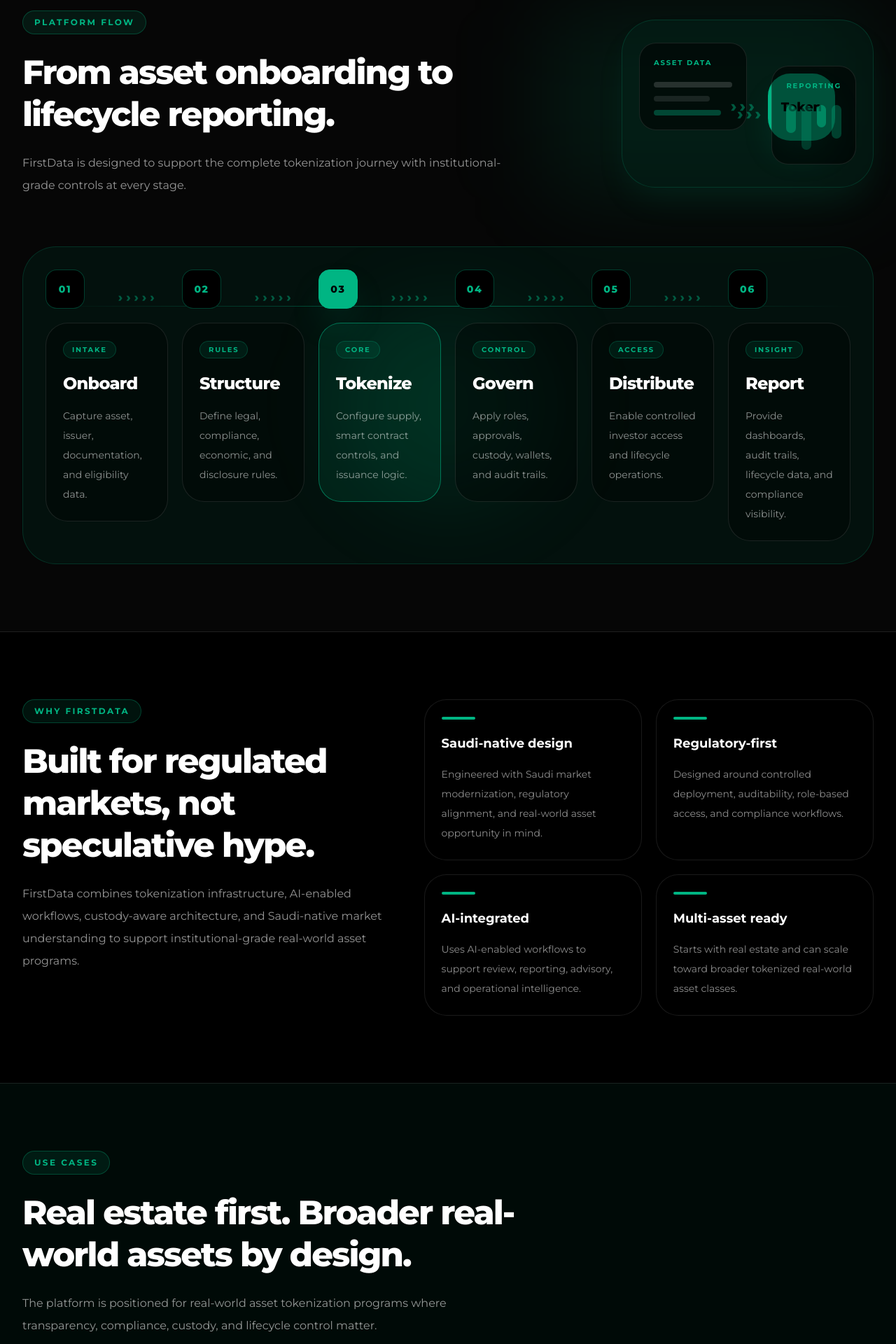
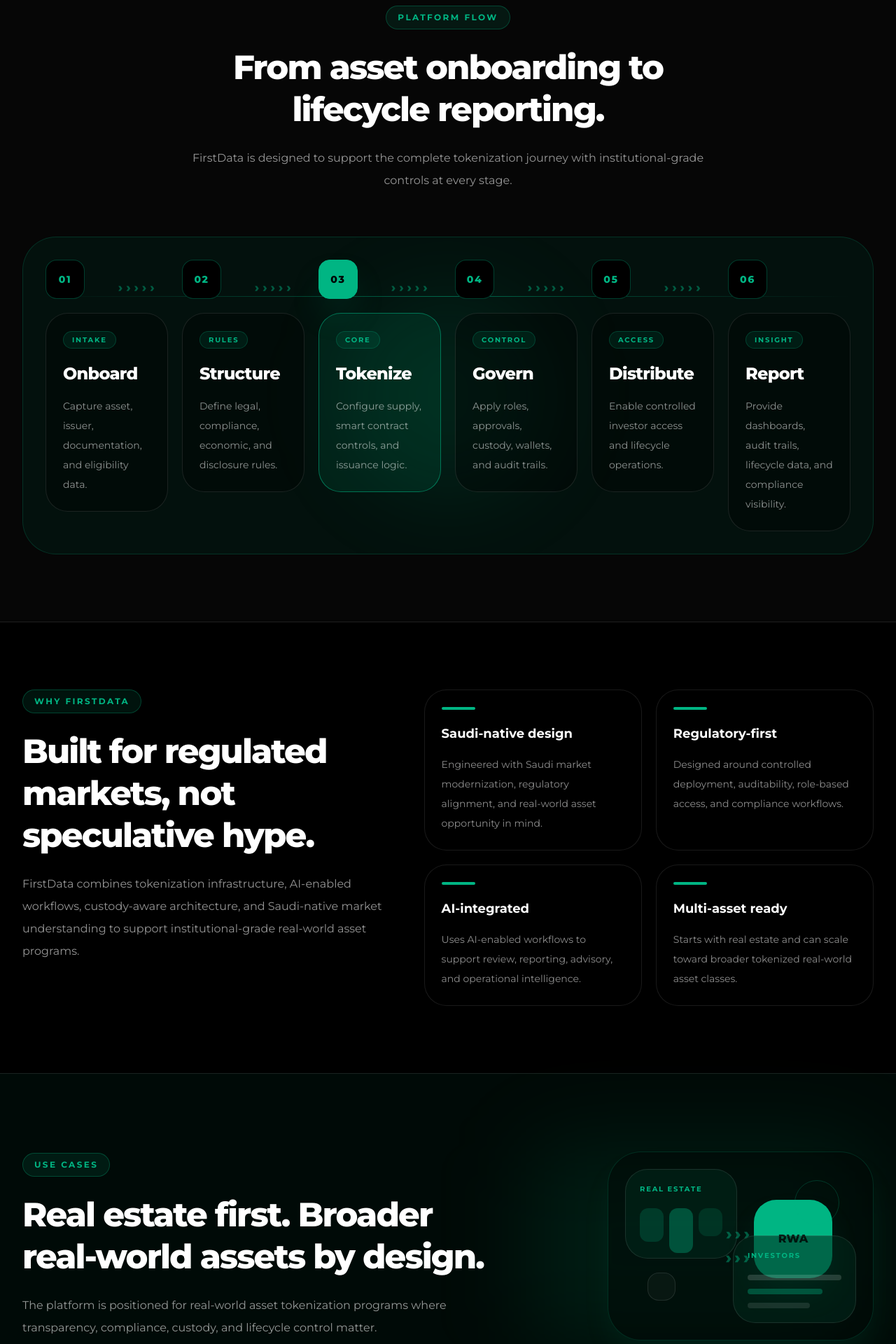
Before and after one commit to selmanpak/firstdata-website, a React (Vite) app: page / in a window 1280 px wide. Shown: the part 2080-4000 px from the top of the page at 70% size. Built offline with nearby package versions, Linux system fonts and the light colour scheme.

Commit message:
Move homepage visual to use cases section

```diff
--- a/src/pages/Home.tsx
+++ b/src/pages/Home.tsx
@@ -130,8 +130,7 @@
 
       <section className="border-y border-white/10 bg-white/[0.025]">
         <div className="mx-auto max-w-7xl px-5 py-24 lg:px-8">
-          <div className="grid gap-12 lg:grid-cols-[0.95fr_0.65fr] lg:items-center">
-            <div className="max-w-3xl text-center lg:text-left">
+          <div className="mx-auto max-w-3xl text-center">
             <div className="mb-6 inline-flex rounded-full border border-[#00B583]/30 bg-[#00B583]/10 px-4 py-2 text-xs font-bold uppercase tracking-[0.2em] text-[#00B583]">
               Platform Flow
             </div>
@@ -144,47 +143,6 @@
               FirstData is designed to support the complete tokenization journey
               with institutional-grade controls at every stage.
             </p>
-            </div>
-
-            <div className="relative hidden min-h-[280px] lg:block">
-              <div className="absolute inset-0 rounded-[3rem] bg-[#00B583]/10 blur-3xl" />
-              <div className="absolute right-0 top-1/2 h-[240px] w-[360px] -translate-y-1/2 rounded-[3rem] border border-[#00B583]/20 bg-[#00291D]/35 p-6 shadow-2xl shadow-[#00B583]/10">
-                <div className="relative h-full">
-                  <div className="absolute left-0 top-2 rounded-3xl border border-white/10 bg-black/55 p-5">
-                    <div className="text-[10px] font-bold uppercase tracking-[0.18em] text-[#00B583]">
-                      Asset data
-                    </div>
-                    <div className="mt-5 h-2 w-28 rounded-full bg-white/15" />
-                    <div className="mt-3 h-2 w-20 rounded-full bg-white/10" />
-                    <div className="mt-3 h-2 w-24 rounded-full bg-[#00B583]/35" />
-                  </div>
-
-                  <div className="absolute left-[8.75rem] top-[5.85rem] text-2xl font-extrabold tracking-[0.18em] text-[#00B583]/45">
-                    ›››
-                  </div>
-
-                  <div className="absolute left-[11.5rem] top-[3.25rem] flex h-24 w-24 items-center justify-center rounded-[2rem] border border-[#00B583]/50 bg-[#00B583] text-lg font-extrabold text-black shadow-2xl shadow-[#00B583]/20">
-                    Token
-                  </div>
-
-                  <div className="absolute right-0 bottom-2 rounded-3xl border border-white/10 bg-black/55 p-5">
-                    <div className="text-[10px] font-bold uppercase tracking-[0.18em] text-[#00B583]">
-                      Reporting
-                    </div>
-                    <div className="mt-5 grid grid-cols-4 gap-2">
-                      <div className="h-10 rounded-xl bg-[#00B583]/45" />
-                      <div className="h-16 rounded-xl bg-[#00B583]/25" />
-                      <div className="h-8 rounded-xl bg-[#00B583]/55" />
-                      <div className="h-12 rounded-xl bg-[#00B583]/30" />
-                    </div>
-                  </div>
-
-                  <div className="absolute bottom-[4.7rem] right-[8.8rem] text-2xl font-extrabold tracking-[0.18em] text-[#00B583]/45">
-                    ›››
-                  </div>
-                </div>
-              </div>
-            </div>
           </div>
 
           <div className="mt-16">
@@ -278,6 +236,7 @@
 
       <section className="border-y border-white/10 bg-[#00291D]/25">
         <div className="mx-auto max-w-7xl px-5 py-24 lg:px-8">
+          <div className="grid gap-12 lg:grid-cols-[0.95fr_0.7fr] lg:items-center">
             <div className="max-w-3xl">
               <div className="mb-6 inline-flex rounded-full border border-[#00B583]/30 bg-[#00B583]/10 px-4 py-2 text-xs font-bold uppercase tracking-[0.2em] text-[#00B583]">
                 Use Cases
@@ -292,6 +251,51 @@
                 programs where transparency, compliance, custody, and lifecycle
                 control matter.
               </p>
+            </div>
+
+            <div className="relative hidden min-h-[300px] lg:block">
+              <div className="absolute inset-0 rounded-[3rem] bg-[#00B583]/10 blur-3xl" />
+              <div className="absolute right-0 top-1/2 h-[270px] w-[380px] -translate-y-1/2 rounded-[3rem] border border-[#00B583]/20 bg-black/35 p-6 shadow-2xl shadow-[#00B583]/10">
+                <div className="relative h-full">
+                  <div className="absolute left-0 top-0 h-32 w-40 rounded-[2rem] border border-white/10 bg-[#00291D]/55 p-5">
+                    <div className="text-[10px] font-bold uppercase tracking-[0.18em] text-[#00B583]">
+                      Real estate
+                    </div>
+                    <div className="mt-5 grid grid-cols-3 gap-2">
+                      <div className="h-12 rounded-xl bg-[#00B583]/20" />
+                      <div className="h-16 rounded-xl bg-[#00B583]/35" />
+                      <div className="h-10 rounded-xl bg-[#00B583]/15" />
+                    </div>
+                  </div>
+
+                  <div className="absolute left-[9rem] top-[4.8rem] text-2xl font-extrabold tracking-[0.18em] text-[#00B583]/45">
+                    ›››
+                  </div>
+
+                  <div className="absolute left-[11.5rem] top-[2.75rem] flex h-28 w-28 items-center justify-center rounded-[2rem] border border-[#00B583]/50 bg-[#00B583] text-base font-extrabold text-black shadow-2xl shadow-[#00B583]/20">
+                    RWA
+                  </div>
+
+                  <div className="absolute right-0 bottom-0 w-44 rounded-[2rem] border border-white/10 bg-[#00291D]/55 p-5">
+                    <div className="text-[10px] font-bold uppercase tracking-[0.18em] text-[#00B583]">
+                      Investors
+                    </div>
+                    <div className="mt-5 space-y-3">
+                      <div className="h-2 w-full rounded-full bg-white/15" />
+                      <div className="h-2 w-4/5 rounded-full bg-[#00B583]/35" />
+                      <div className="h-2 w-2/3 rounded-full bg-white/10" />
+                    </div>
+                  </div>
+
+                  <div className="absolute bottom-[4.8rem] right-[9.25rem] text-2xl font-extrabold tracking-[0.18em] text-[#00B583]/45">
+                    ›››
+                  </div>
+
+                  <div className="absolute right-6 top-4 h-16 w-16 rounded-full border border-[#00B583]/25" />
+                  <div className="absolute bottom-8 left-8 h-10 w-10 rounded-2xl border border-white/10 bg-white/[0.03]" />
+                </div>
+              </div>
+            </div>
           </div>
 
           <div className="mt-14 grid gap-5 lg:grid-cols-3">
```
Lines whose indentation alone changed are shown as unchanged.
